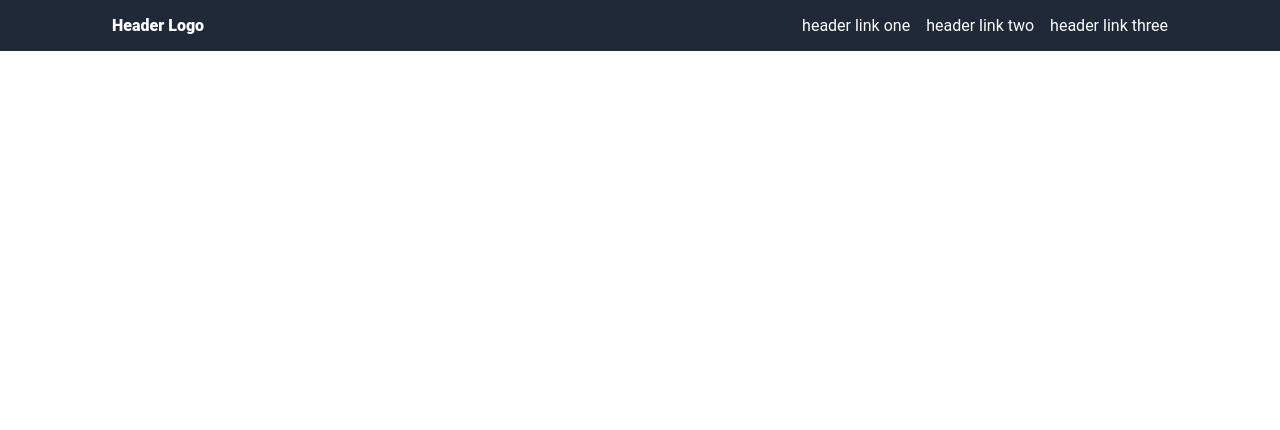
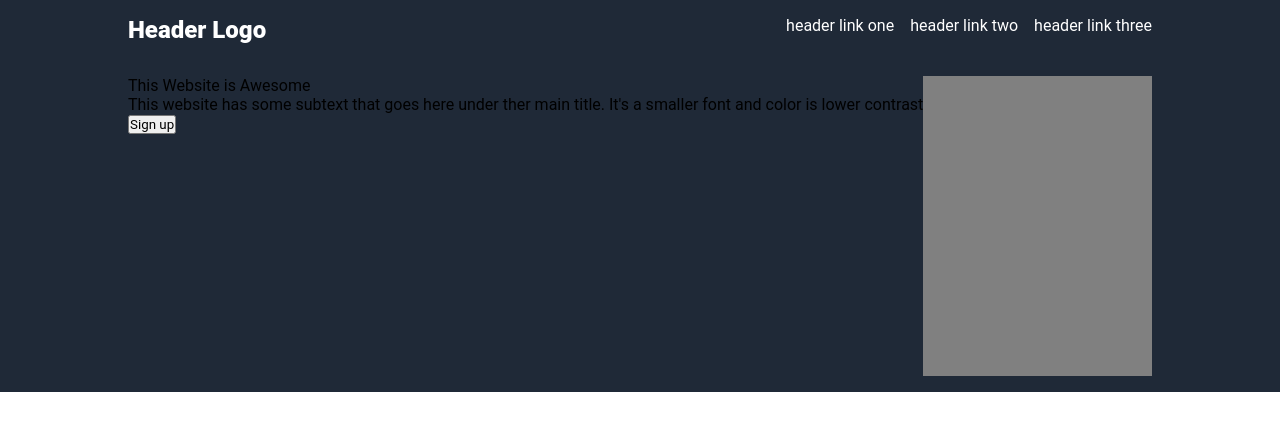
Before and after one commit to Caio-T4vares/odin-landing-page, a plain HTML site: page index.html in a window 1280 px wide. Drawn offline with Linux system fonts and the light colour scheme.

Commit message:
Add html for hero section

```diff
--- a/index.html
+++ b/index.html
@@ -15,5 +15,18 @@
         <li><a href="">header link three</a></li>
       </ul>
     </header>
+    <main>
+      <div class="hero-section dark-bg alignment">
+        <div class="hero-info">
+          <p class="hero-text">This Website is Awesome</p>
+          <p>
+            This website has some subtext that goes here under ther main title.
+            It's a smaller font and color is lower contrast
+          </p>
+          <button>Sign up</button>
+        </div>
+        <div class="hero-img"></div>
+      </div>
+    </main>
   </body>
 </html>
--- a/style.css
+++ b/style.css
@@ -6,8 +6,16 @@
   font-family: "Roboto";
 }
 
+body {
+  max-height: 100vh;
+  height: 100vh;
+
+  display: flex;
+  flex-direction: column;
+}
+
 .alignment {
-  padding: 16px 112px;
+  padding: 16px 10%;
 }
 
 ul {
@@ -30,8 +38,21 @@ header {
 .logo {
   font-weight: 900;
   color: white;
+  font-size: 24px;
 }
 
 .dark-bg {
   background-color: #1f2937;
 }
+
+.hero-section {
+  flex: 1;
+
+  display: flex;
+}
+
+.hero-img {
+  background-color: grey;
+  height: 300px;
+  flex: 1;
+}
```
